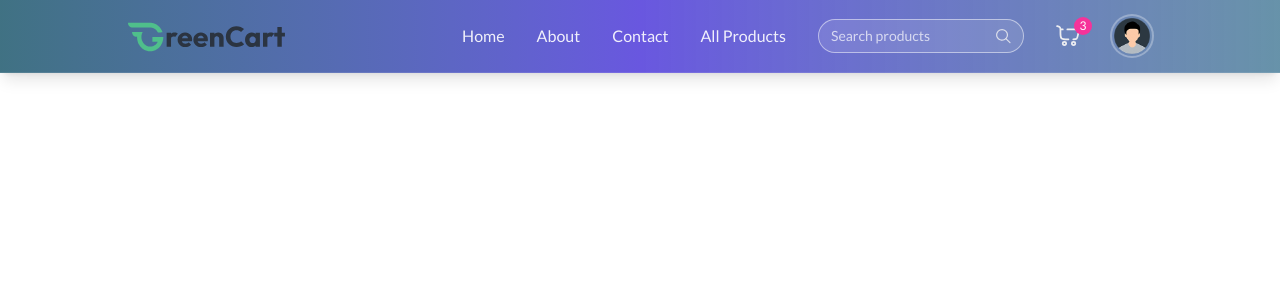
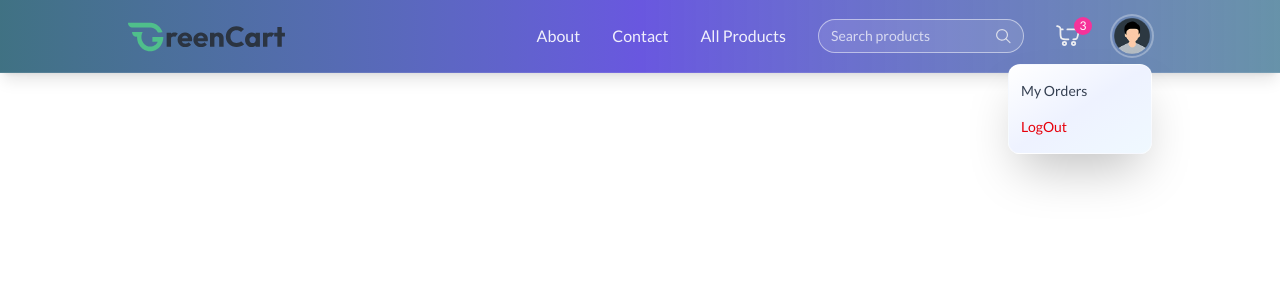
Before and after one commit to Amitkumersarkar/GMartBD-Ecommerce-Website, a React (Vite) app: page / in a window 1280 px wide. Both pictures are taken after a click on the picture 1132 px from the left and 36 px from the top of the page. Shown: the top 300 px of the page. Built offline with nearby package versions, Linux system fonts and the light colour scheme.

Commit message:
updated nav ui

```diff
--- a/src/components/Navbar/Navbar.jsx
+++ b/src/components/Navbar/Navbar.jsx
@@ -1,4 +1,4 @@
-import { useState } from "react";
+import { useState, useRef, useEffect } from "react";
 import { NavLink, useNavigate } from "react-router-dom";
 import { assets } from "../../assets/assets";
 import { useAuthContext } from "../../context/AuthContext";
@@ -7,11 +7,24 @@ const Navbar = () => {
     const [open, setOpen] = useState(false);
     const { user, setUser, setShowUserLogin } = useAuthContext();
     const navigate = useNavigate();
+    const profileRef = useRef(null);
+    const [profileOpen, setProfileOpen] = useState(false);
 
     const handleLogOut = () => {
         setUser(null);
         navigate("/");
+        setProfileOpen(false);
     };
+
+    useEffect(() => {
+        const handleClickOutside = (event) => {
+            if (profileRef.current && !profileRef.current.contains(event.target)) {
+                setProfileOpen(false);
+            }
+        };
+        document.addEventListener("mousedown", handleClickOutside);
+        return () => document.removeEventListener("mousedown", handleClickOutside);
+    }, []);
 
     return (
         <nav className="sticky top-0 z-50 flex items-center justify-between
@@ -26,7 +39,7 @@ const Navbar = () => {
 
             {/* Desktop Menu */}
             <div className="hidden sm:flex items-center gap-8 text-white/90">
-                <NavLink className="hover:text-white transition" to="/">Home</NavLink>
+                {/* <NavLink className="hover:text-white transition" to="/">Home</NavLink> */}
                 <NavLink className="hover:text-white transition" to="/about">About</NavLink>
                 <NavLink className="hover:text-white transition" to="/contact">Contact</NavLink>
                 <NavLink className="hover:text-white transition" to="/all-products">All Products</NavLink>
@@ -61,33 +74,31 @@ const Navbar = () => {
                         Login
                     </button>
                 ) : (
-                    <div className="relative group">
+                    <div className="relative" ref={profileRef}>
                         <img
                             src={assets.profile_icon}
                             alt="profile"
                             className="w-10 cursor-pointer rounded-full ring-2 ring-white/30 hover:ring-indigo-400 transition"
+                            onClick={() => setProfileOpen(!profileOpen)}
                         />
 
-                        <ul className="hidden group-hover:block absolute top-12 right-0 bg-gradient-to-br from-white via-indigo-50 to-sky-50 shadow-2xl border border-white/40 py-2 w-36 rounded-xl text-sm text-gray-700 backdrop-blur-md">
-
+                        {profileOpen && (
+                            <ul className="absolute top-12 right-0 bg-gradient-to-br from-white via-indigo-50 to-sky-50 shadow-2xl border border-white/40 py-2 w-36 rounded-xl text-sm text-gray-700 backdrop-blur-md">
                                 <li
-                                onClick={() => navigate("/my-orders")}
-                                className="relative px-3 py-2 cursor-pointer group/item overflow-hidden"
+                                    onClick={() => { navigate("/my-orders"); setProfileOpen(false); }}
+                                    className="relative px-3 py-2 cursor-pointer group/item overflow-hidden hover:bg-indigo-100 rounded-md"
                                 >
-                                <span className="relative z-10">My Orders</span>
-                                <span className="absolute left-0 bottom-1 h-[2px] w-0 bg-indigo-500 transition-all duration-300 group-hover/item:w-full"></span>
+                                    My Orders
                                 </li>
-
                                 <li
                                     onClick={handleLogOut}
-                                className="relative px-3 py-2 cursor-pointer group/item overflow-hidden text-red-600"
+                                    className="relative px-3 py-2 cursor-pointer group/item overflow-hidden text-red-600 hover:bg-red-100 rounded-md"
                                 >
-                                <span className="relative z-10">LogOut</span>
-                                <span className="absolute left-0 bottom-1 h-[2px] w-0 bg-red-500 transition-all duration-300 group-hover/item:w-full"></span>
+                                    LogOut
                                 </li>
                             </ul>
+                        )}
                     </div>
-
                 )}
             </div>
 
@@ -96,13 +107,12 @@ const Navbar = () => {
                 <img src={assets.menu_icon} alt="menu" className="w-7 opacity-90 invert brightness-10" />
             </button>
 
-            {/* Mobile Menu (Small) */}
+            {/* Mobile Menu */}
             {open && (
                 <div className="absolute top-[60px] right-2 w-[220px]
                 bg-white/95 backdrop-blur shadow-xl py-3
                 flex flex-col gap-2 px-4 text-sm sm:hidden rounded-xl">
 
-                    {/* Search (Mobile) */}
                     <div className="flex items-center gap-2 border border-gray-200 px-2 rounded-full bg-gray-50">
                         <input
                             className="py-1 w-full bg-transparent outline-none placeholder-gray-400 text-xs"
@@ -113,13 +123,11 @@ const Navbar = () => {
                     </div>
 
                     <NavLink to="/" onClick={() => setOpen(false)}>Home</NavLink>
-
                     {user && (
                         <NavLink to="/my-orders" onClick={() => setOpen(false)}>
                             My Orders
                         </NavLink>
                     )}
-
                     <NavLink to="/all-products" onClick={() => setOpen(false)}>All Products</NavLink>
                     <NavLink to="/contact" onClick={() => setOpen(false)}>Contact</NavLink>
 
```
Lines whose indentation alone changed are shown as unchanged.
